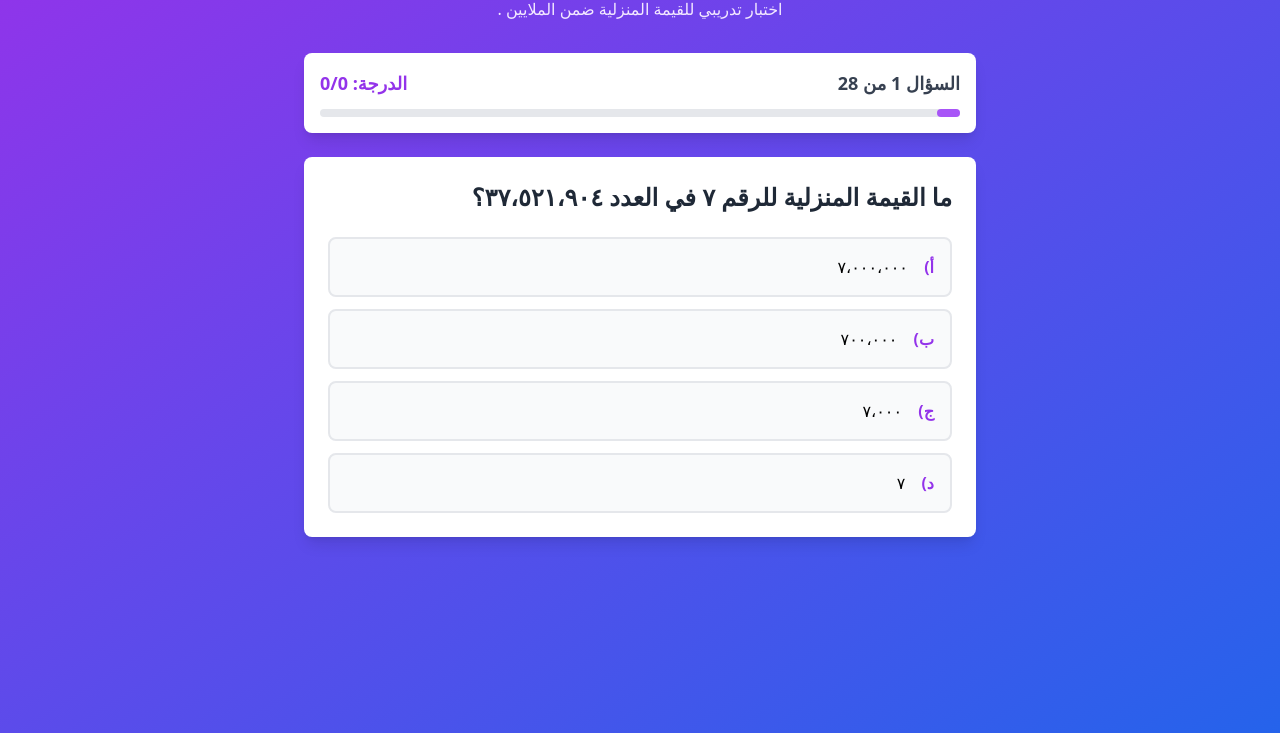
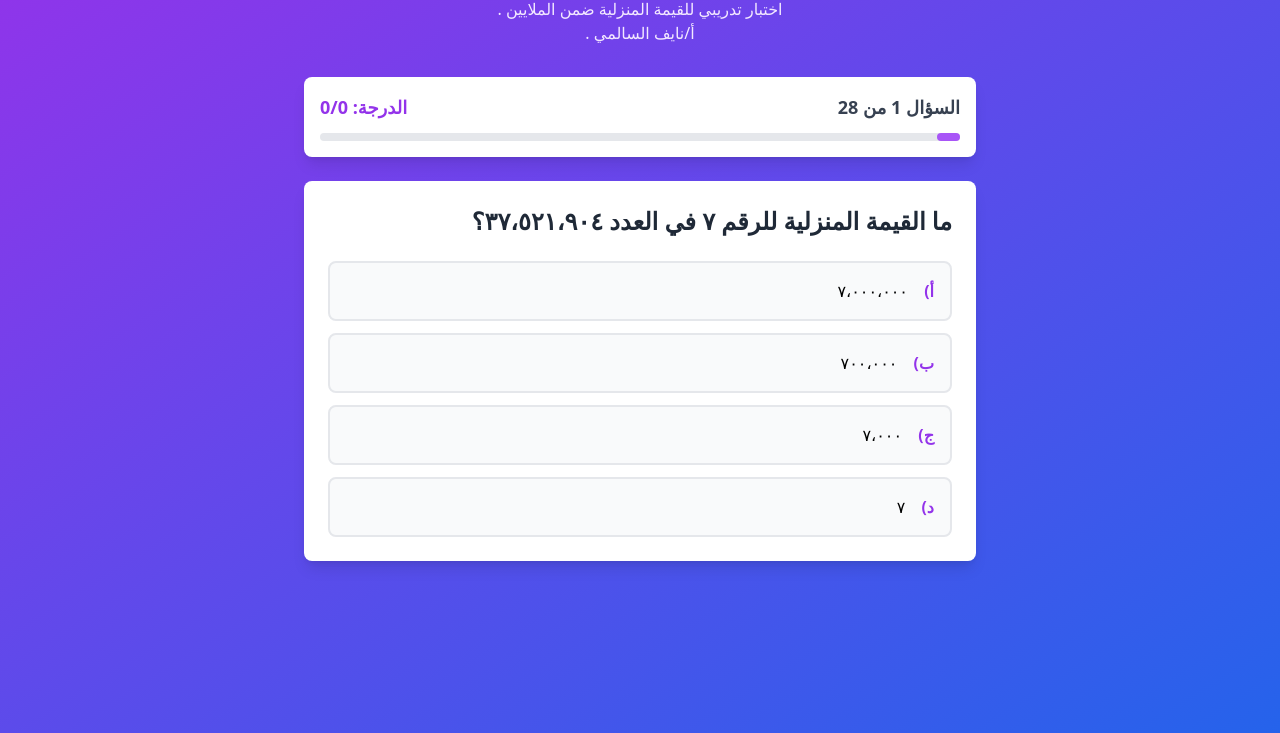
Before and after one commit to nifeos-max/math-quiz, a plain HTML site: page index.html in a window 1280 px wide. Shown: the part 67-800 px from the top of the page. Drawn offline with nearby package versions, Linux system fonts and the light colour scheme.

Commit message:
Update index.html

```diff
--- a/index.html
+++ b/index.html
@@ -12,6 +12,7 @@
     <div class="text-center mb-8">
       <h1 class="text-4xl font-bold text-white mb-2">🧮 تحدّي الرياضيات</h1>
       <p class="text-purple-100">اختبار تدريبي للقيمة المنزلية ضمن الملايين .</p>
+            <p class="text-purple-100">أ/نايف السالمي .</p>
     </div>
 
     <!-- Score Display -->
```
